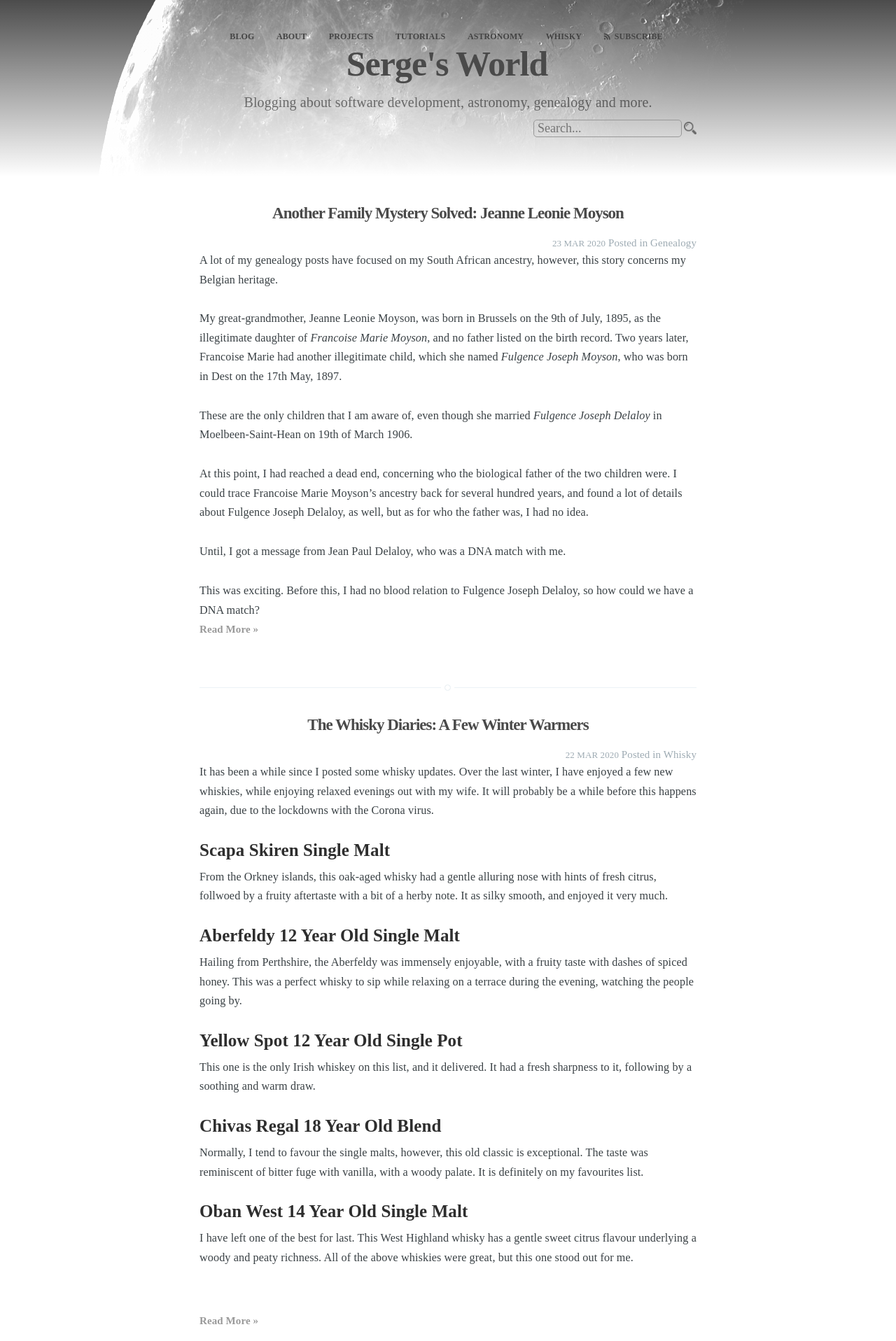
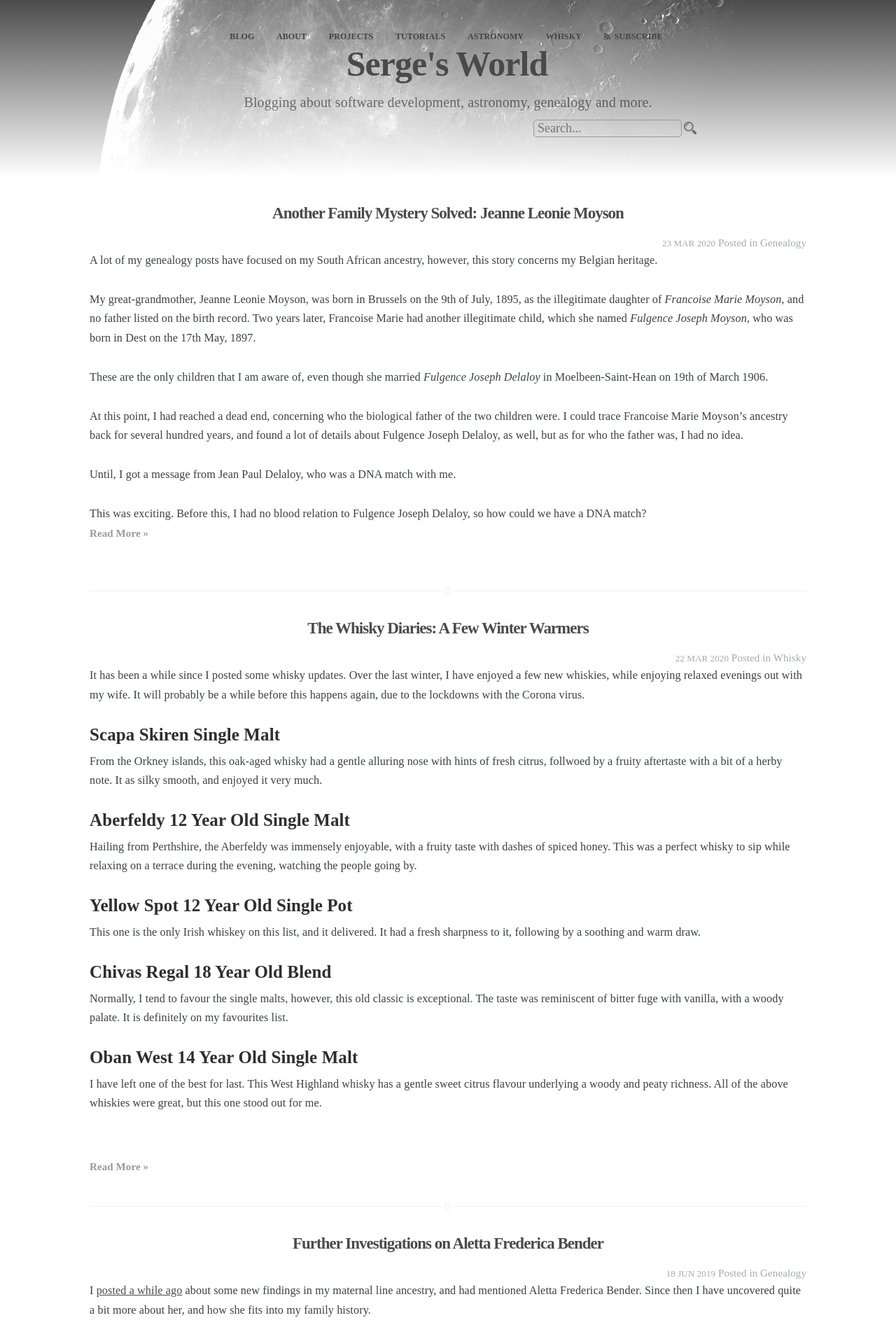
Before and after one commit to sjmeunier/sjmeunier.github.io, a Jekyll site: the page built from index.html, in a window 1280 px wide. Shown: the top 1916 px of the page at 70% size. Built offline with Jekyll 4.4.1, drawn with Linux system fonts in a browser that asks for light colours; some web fonts are replaced; a script that is not in the unit is left out; the list of posts is cut into pages by our own code; comment, search, counter and statistics services are not loaded.

Commit message:
Layout update

```diff
--- a/_layouts/default.html
+++ b/_layouts/default.html
@@ -13,8 +13,10 @@
     <meta name="viewport" content="width=device-width, initial-scale=1.0" />
 
     <link rel="stylesheet" type="text/css" href="/assets/css/screen.css" />
+	<link href="https://fonts.googleapis.com/css2?family=Glass+Antiqua&display=swap" rel="stylesheet">
 	<link href="https://fonts.googleapis.com/css2?family=Averia+Serif+Libre&display=swap" rel="stylesheet">
-    <link rel="stylesheet" type="text/css" href="//fonts.googleapis.com/css?family=Crimson:300,700,700italic,300italic|Open+Sans:700,400" />
+	<link href="https://fonts.googleapis.com/css2?family=Crimson&display=swap" rel="stylesheet">
+	<link href="https://fonts.googleapis.com/css2?family=Open+Sans&display=swap" rel="stylesheet">
     <!-- Customisation  -->
     <link rel="stylesheet" type="text/css" href="/assets/css/main.css" />
 	<script src="https://unpkg.com/lunr/lunr.js"></script>
--- a/assets/css/screen.css
+++ b/assets/css/screen.css
@@ -306,7 +306,7 @@
     color: #2E2E2E;
     line-height: 1.15em;
     margin: 0 0 0.4em 0;
-    font-family: "Crimson", serif;
+    font-family: "Averia Serif Libre", serif;
 }
 
 h1 {
@@ -792,7 +792,7 @@
     font-size: 5rem;
     letter-spacing: -1px;
     font-weight: 700;
-    font-family: 'Averia Serif Libre', cursive;
+    font-family: 'Glass Antiqua', cursive;
     color: rgba(0,0,0,0.8);
 }
 
@@ -867,7 +867,7 @@
 }
 
 .post-title {
-	font-family: "Crimson", serif;
+	font-family: "Averia Serif Libre", serif;
 }
 
 .post-title a {
--- a/index.html
+++ b/index.html
@@ -13,7 +13,7 @@
 
     {% for post in paginator.posts %}
 
-    <article class="post narrow">
+    <article class="post">
         <header class="post-header">
             <h2 class="post-title list"><a href="{{ post.url }}">{{ post.title }}</a></h2>
             <section class="post-meta">
```
